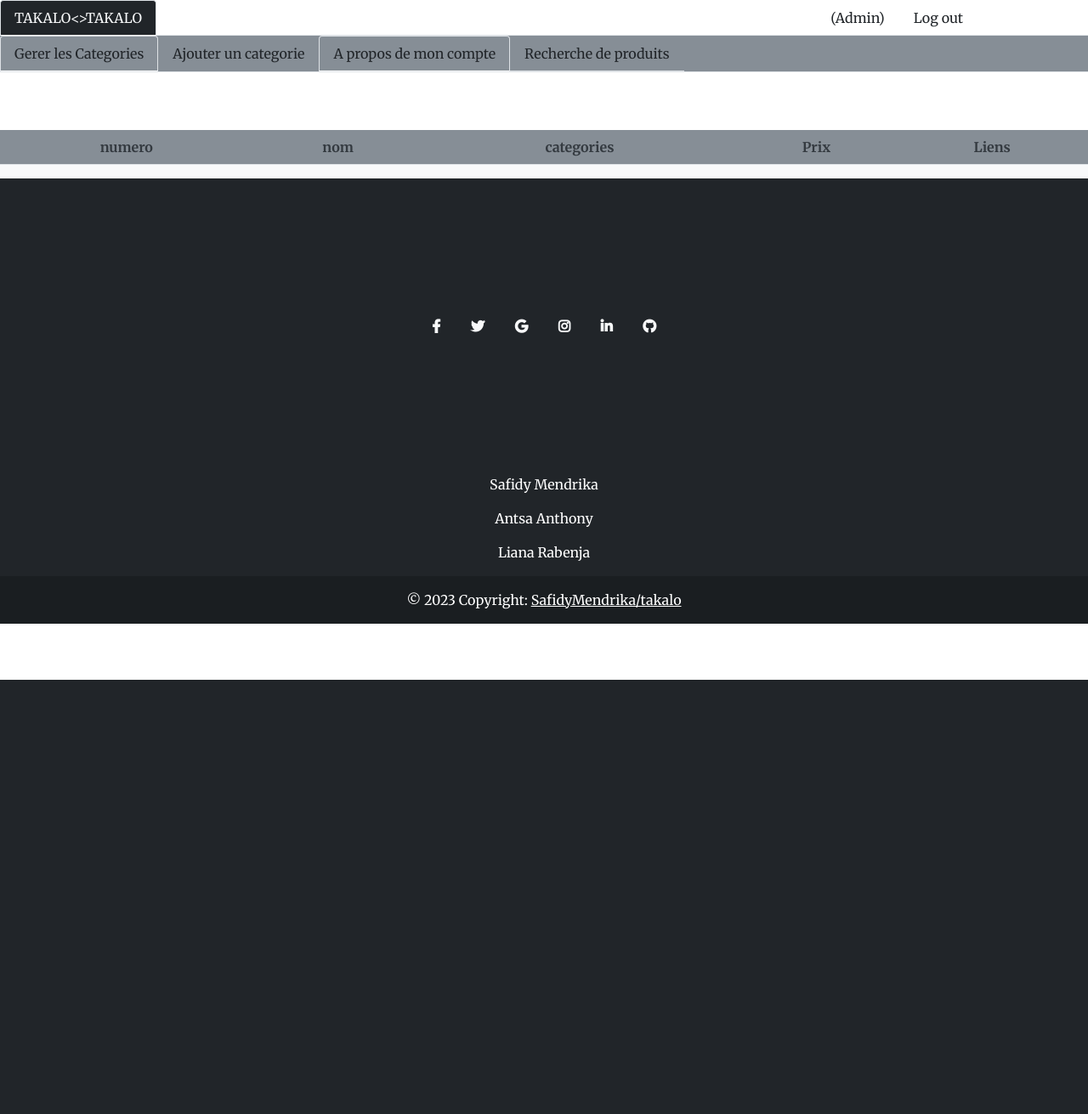
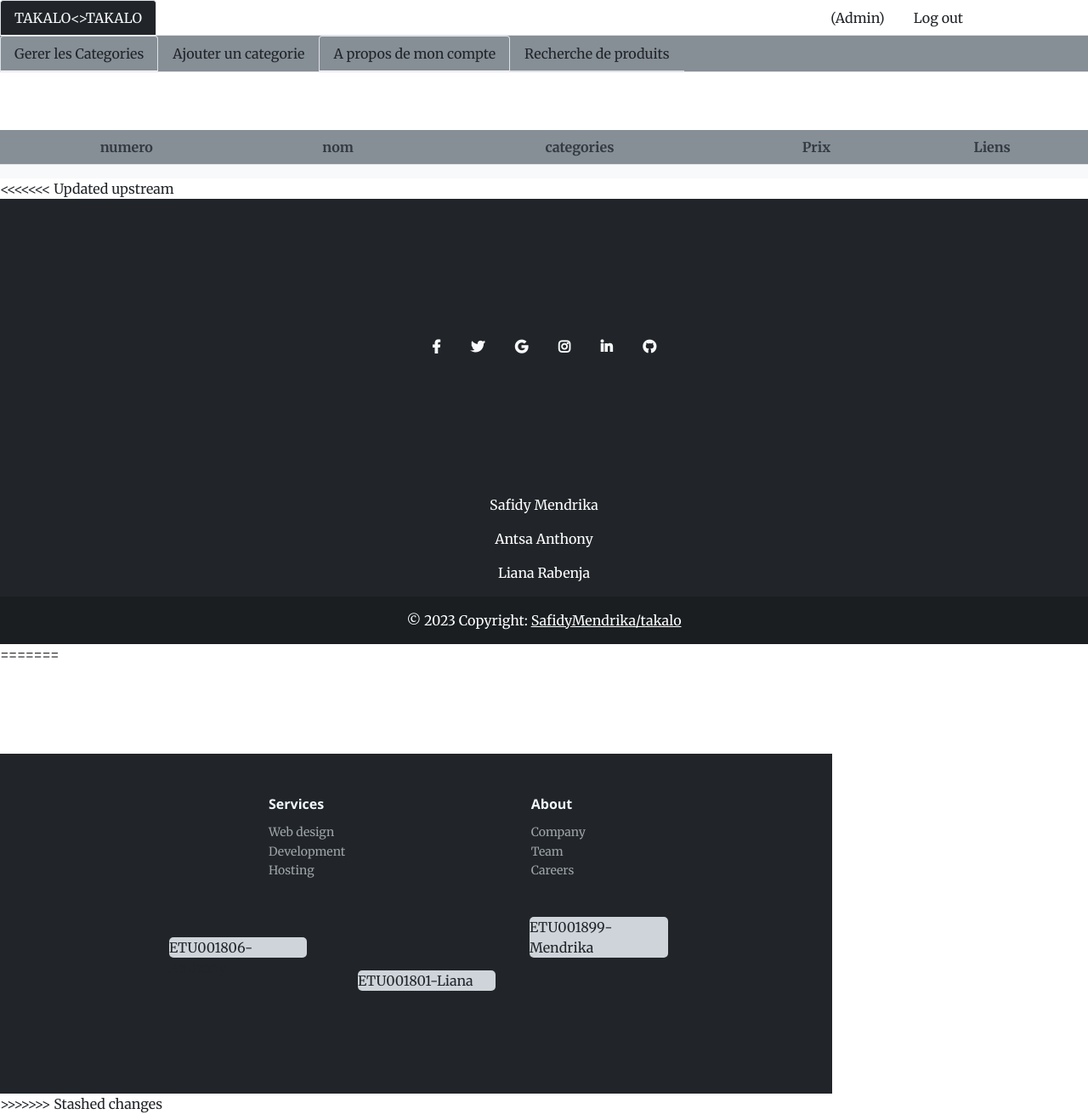
Before and after one commit to SafidyMendrika/takalo, a CodeIgniter app: page /takalo-mendrika/index.php/home/adminHome in a window 1280 px wide. Shown: the whole page at 85% size. Before the commit the page ends 800 px from the top, so only its background shows below. Run offline with CodeIgniter, Linux system fonts and the light colour scheme; the visitor is signed in with stand-in values (Sample User, id 1); data that the repository does not hold is empty.

Commit message:
page objet

```diff
--- a/application/views/Footer.php
+++ b/application/views/Footer.php
@@ -1,3 +1,4 @@
+<<<<<<< Updated upstream
 
     <link rel="stylesheet" href="<?php echo site_url("assets/bootstrap/css/bootstrap.min.css"); ?>">
     <link rel="stylesheet" href="<?php echo site_url("assets/fonts/fontawesome-all.min.css"); ?>">
@@ -53,3 +54,47 @@
   <!-- Copyright -->
 </footer>
     <script src="<?php echo site_url("assets/bootstrap/js/bootstrap.min.js") ?>"></script>
+=======
+<!DOCTYPE html>
+<html lang="en">
+
+<head>
+    <meta charset="utf-8">
+    <meta name="viewport" content="width=device-width, initial-scale=1.0, shrink-to-fit=no">
+    <title>Untitled</title>
+    <link rel="stylesheet" href="assets/bootstrap/css/bootstrap.min.css">
+    <link rel="stylesheet" href="assets/css/Footer-Dark.css">
+    <link rel="stylesheet" href="assets/css/styles.css">
+</head>
+
+<body style="margin-top: 24px;height: 100px;width: 800px;">
+    <footer class="footer-dark" style="width: 979px;height: 400px;margin-left: 0px;margin-top: 105px;border-radius: 0px;background: var(--bs-gray-900);">
+        <div class="container">
+            <div class="row" style="margin-left: 180px;">
+                <div class="col-sm-6 col-md-3 item" style="margin-left: 112px;">
+                    <h3>Services</h3>
+                    <ul>
+                        <li><a href="#">Web design</a></li>
+                        <li><a href="#">Development</a></li>
+                        <li><a href="#">Hosting</a></li>
+                    </ul>
+                </div>
+                <div class="col-sm-6 col-md-3 item" style="margin-left: 112px;">
+                    <h3>About</h3>
+                    <ul>
+                        <li><a href="#">Company</a></li>
+                        <li><a href="#">Team</a></li>
+                        <li><a href="#">Careers</a></li>
+                    </ul>
+                </div>
+            </div>
+        </div>
+        <p style="margin-left: 623px;margin-top: 44px;color: var(--bs-gray-900);background: var(--bs-gray-400);width: 162.6px;border-radius: 5px;">ETU001899-Mendrika</p>
+        <p style="margin-left: 199px;margin-bottom: 0;color: var(--bs-gray-900);background: var(--bs-gray-400);width: 162px;height: 24px;border-radius: 5px;margin-top: -40px;">ETU001806-Anthony</p>
+        <p style="margin-left: 421px;margin-top: 15px;background: var(--bs-gray-400);color: var(--bs-gray-900);width: 162px;border-radius: 5px;">ETU001801-Liana</p>
+    </footer>
+    <script src="assets/bootstrap/js/bootstrap.min.js"></script>
+</body>
+
+</html>
+>>>>>>> Stashed changes
--- /dev/null
+++ b/assets/css/Footer-Dark.css
@@ -0,0 +1,89 @@
+.footer-dark {
+  padding: 50px 0;
+  color: #f0f9ff;
+  background-color: #282d32;
+}
+
+.footer-dark h3 {
+  margin-top: 0;
+  margin-bottom: 12px;
+  font-weight: bold;
+  font-size: 16px;
+}
+
+.footer-dark ul {
+  padding: 0;
+  list-style: none;
+  line-height: 1.6;
+  font-size: 14px;
+  margin-bottom: 0;
+}
+
+.footer-dark ul a {
+  color: inherit;
+  text-decoration: none;
+  opacity: 0.6;
+}
+
+.footer-dark ul a:hover {
+  opacity: 0.8;
+}
+
+@media (max-width:767px) {
+  .footer-dark .item:not(.social) {
+    text-align: center;
+    padding-bottom: 20px;
+  }
+}
+
+.footer-dark .item.text {
+  margin-bottom: 36px;
+}
+
+@media (max-width:767px) {
+  .footer-dark .item.text {
+    margin-bottom: 0;
+  }
+}
+
+.footer-dark .item.text p {
+  opacity: 0.6;
+  margin-bottom: 0;
+}
+
+.footer-dark .item.social {
+  text-align: center;
+}
+
+@media (max-width:991px) {
+  .footer-dark .item.social {
+    text-align: center;
+    margin-top: 20px;
+  }
+}
+
+.footer-dark .item.social > a {
+  font-size: 20px;
+  width: 36px;
+  height: 36px;
+  line-height: 36px;
+  display: inline-block;
+  text-align: center;
+  border-radius: 50%;
+  box-shadow: 0 0 0 1px rgba(255,255,255,0.4);
+  margin: 0 8px;
+  color: #fff;
+  opacity: 0.75;
+}
+
+.footer-dark .item.social > a:hover {
+  opacity: 0.9;
+}
+
+.footer-dark .copyright {
+  text-align: center;
+  padding-top: 24px;
+  opacity: 0.3;
+  font-size: 13px;
+  margin-bottom: 0;
+}
```
Also changed, not shown: application/views/Loginadmin.php (added, +35 -0 lines), 2 other files.
